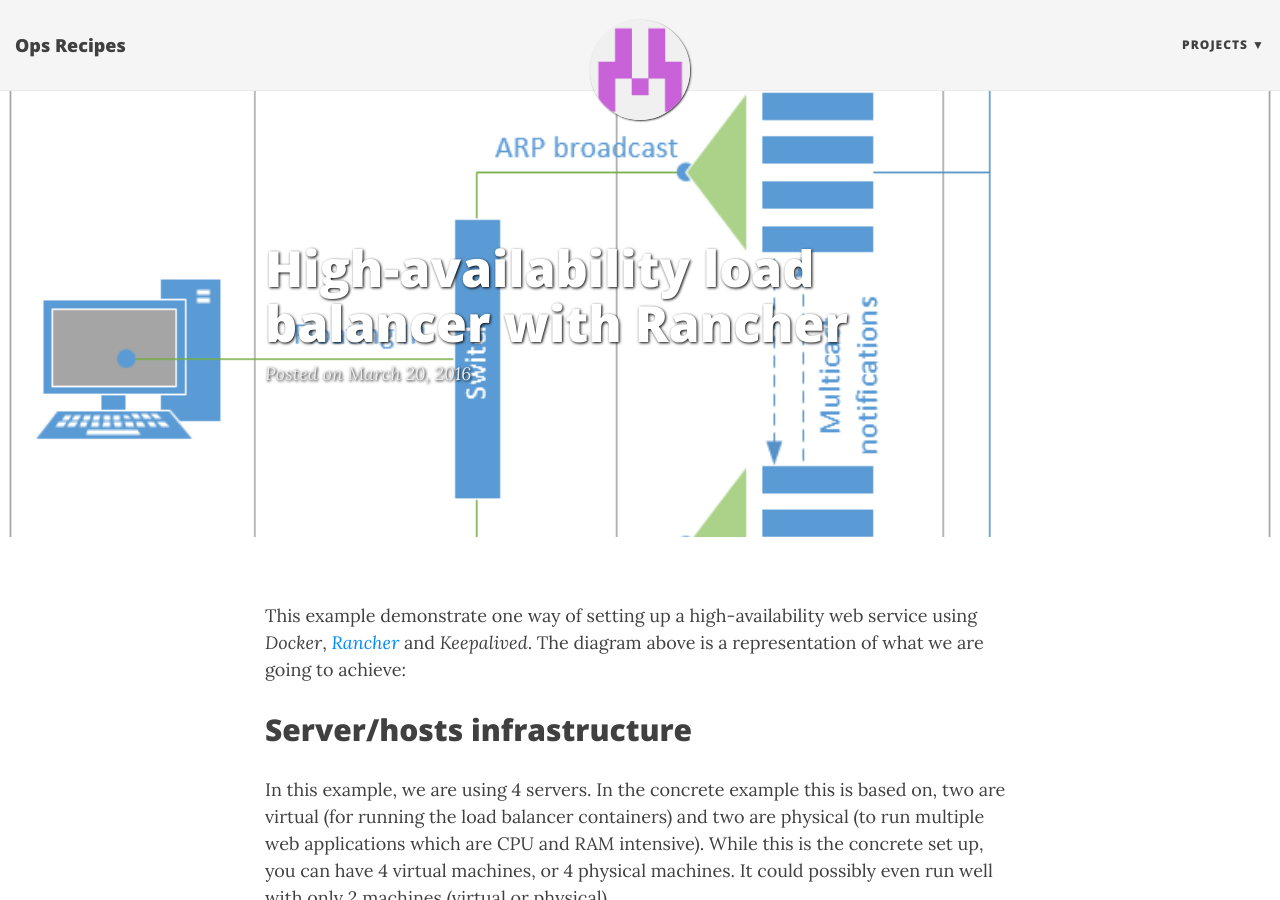
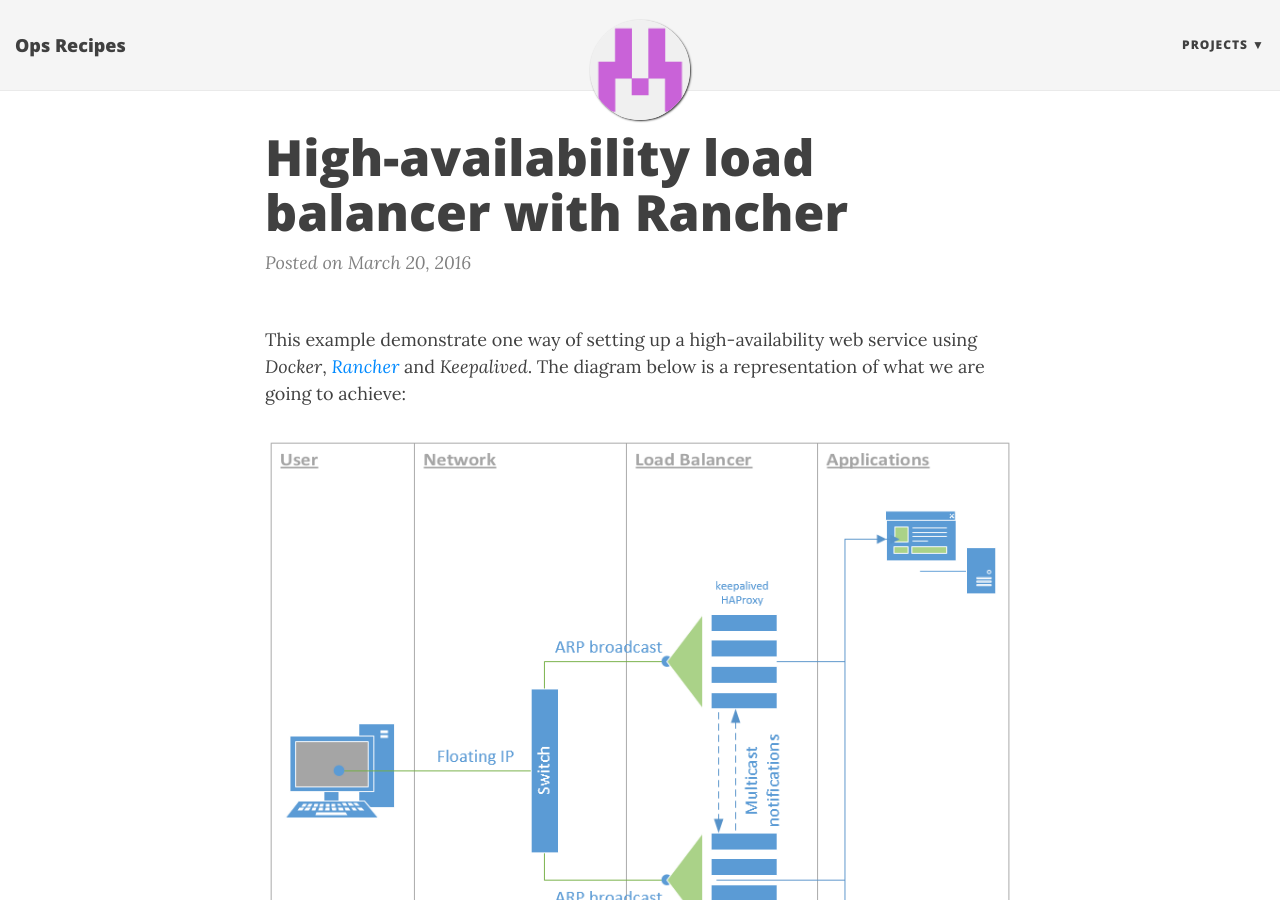
Before and after one commit to etlweather/etlweather.github.io, a Jekyll site: the page built from _posts/2016-03-20-rancher-lb-keepalived.md, in a window 1280 px wide and 900 px high. Built offline with Jekyll 4.4.1, drawn with Linux system fonts in a browser that asks for light colours; nearby versions of some CDN libraries.

Commit message:
Fixes the image.

```diff
--- a/_posts/2016-03-20-rancher-lb-keepalived.md
+++ b/_posts/2016-03-20-rancher-lb-keepalived.md
@@ -1,12 +1,13 @@
 ---
 layout: post
 title: High-availability load balancer with Rancher
-bigimg: /img/posts/2016-03-20-rancher-lb-keepalived/rancher-example-01.png
 ---
 
 This example demonstrate one way of setting up a high-availability web service
 using *Docker*, [*Rancher*](http://rancher.com/) and *Keepalived*. The diagram
-above is a representation of what we are going to achieve:
+below is a representation of what we are going to achieve:
+
+![Overall diagram](/img/posts/2016-03-20-rancher-lb-keepalived/rancher-example-01.png)
 
 ## Server/hosts infrastructure
 In this example, we are using 4 servers. In the concrete example this is based
```
